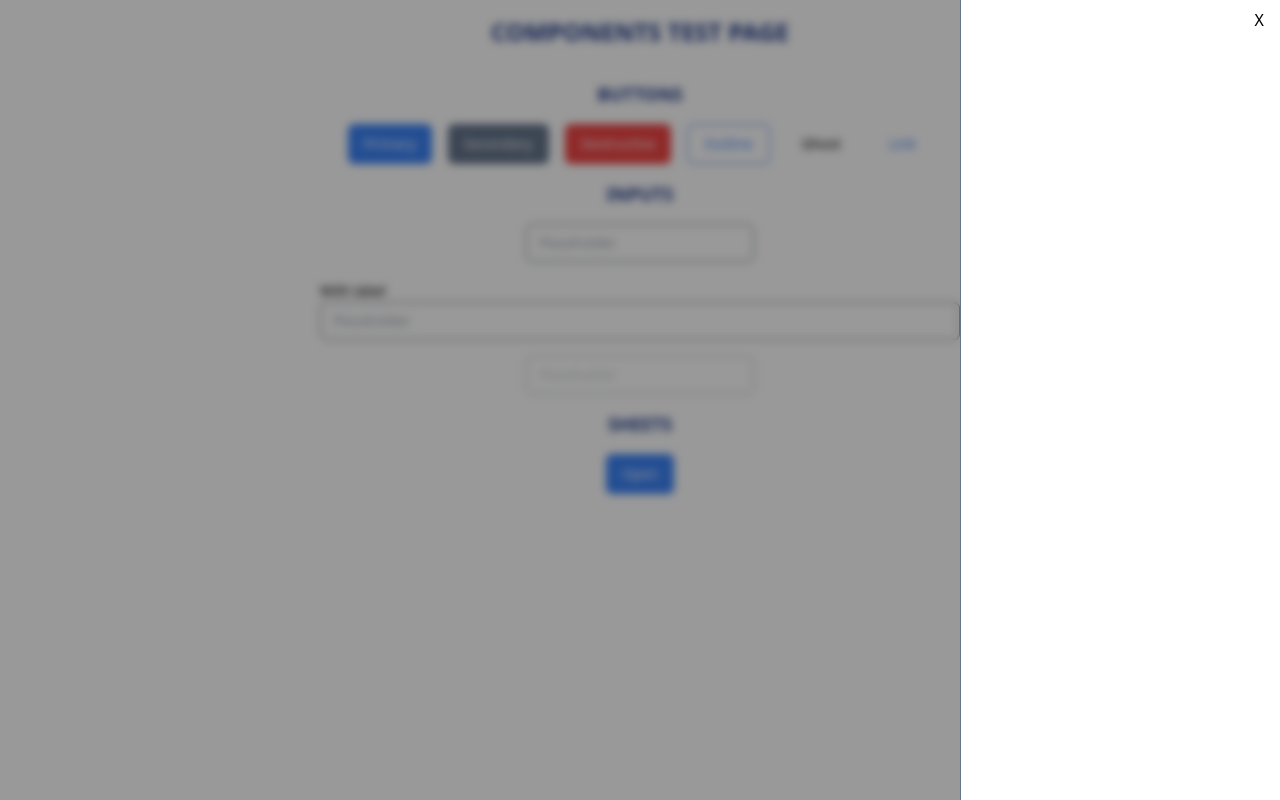
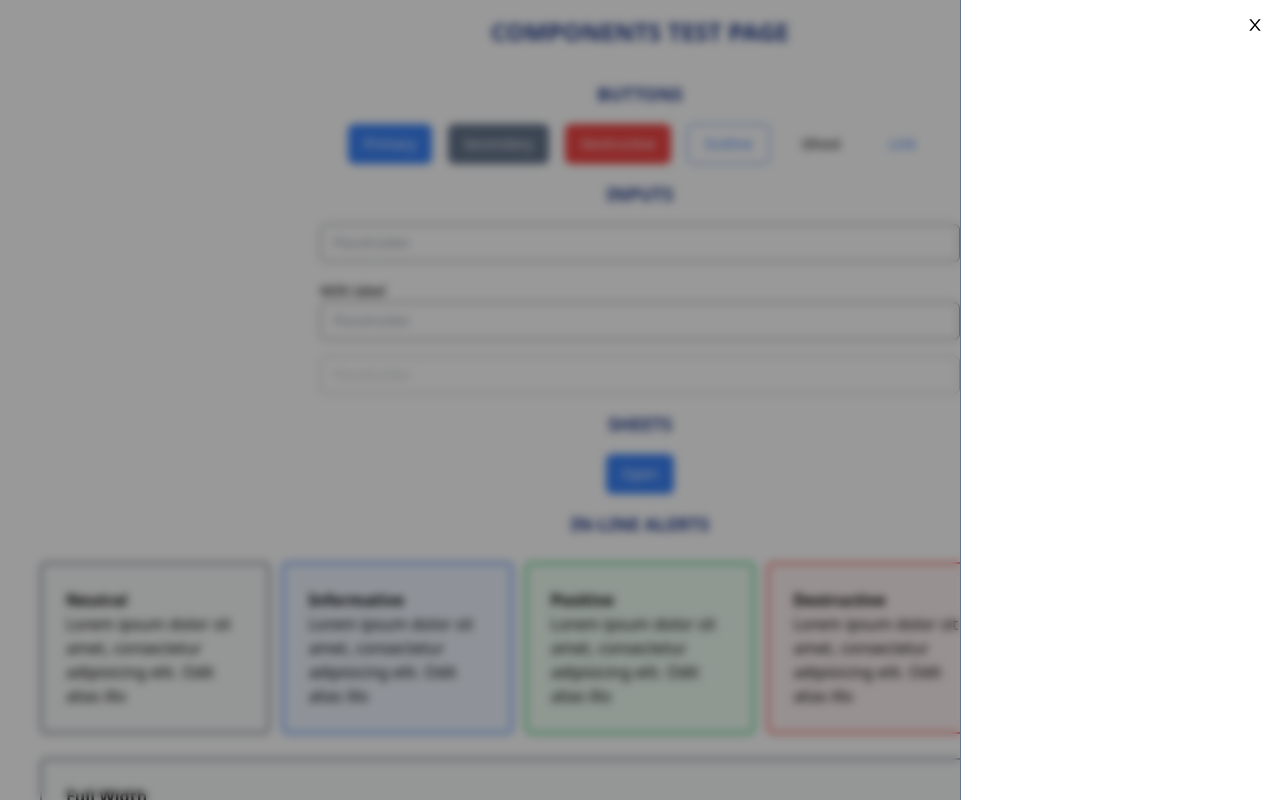
Before and after one commit to kharljhon14/admin-app, a Next.js app: page /test in a window 1280 px wide. Both pictures are taken after a click on the button "Open". Shown: the top 800 px of the page. Built offline with nearby package versions, Linux system fonts and the light colour scheme.

Commit message:
inline alert component

```diff
--- a/package.json
+++ b/package.json
@@ -26,6 +26,7 @@
     "react-dom": "18.2.0",
     "react-hook-form": "^7.45.2",
     "react-icons": "^4.10.1",
+    "react-loader-spinner": "^5.3.4",
     "tailwind-merge": "^1.14.0",
     "tailwindcss": "3.3.3",
     "typescript": "5.1.6",
--- a/src/app/layout.tsx
+++ b/src/app/layout.tsx
@@ -2,8 +2,8 @@ import './globals.css';
 import type { Metadata } from 'next';
 
 export const metadata: Metadata = {
-  title: 'Create Next App',
-  description: 'Generated by create next app',
+  title: 'Admin App',
+  description: 'Home page of the admin page',
 };
 
 export default function RootLayout({ children }: { children: React.ReactNode }) {
--- a/src/app/test/page.tsx
+++ b/src/app/test/page.tsx
@@ -5,6 +5,7 @@ import Label from '@/components/Label';
 import Sheet from '@/components/Sheet';
 import TextField from '@/components/TextField';
 import useSheet from '../../hooks/useSheet';
+import InlineAlert from '@/components/InlineAlert';
 
 export default function TestPage() {
   const { active, showSheet, hideSheet } = useSheet(false);
@@ -30,10 +31,13 @@ export default function TestPage() {
       <div className="space-y-4 flex flex-col items-center justify-center">
         <h2 className="text-center uppercase text-lg text-blue-900 font-semibold">Inputs</h2>
         <div className="flex flex-col items-center justify-center w-1/2 space-y-4">
+          <div className="w-full">
             <TextField
               placeholder="Placeholder"
               name={''}
             />
+          </div>
+
           <div className="w-full">
             <Label htmlFor="label">With label</Label>
             <TextField
@@ -42,11 +46,14 @@ export default function TestPage() {
               name={''}
             />
           </div>
+
+          <div className="w-full">
             <TextField
               disabled
               placeholder="Placeholder"
               name={''}
             />
+          </div>
         </div>
       </div>
 
@@ -60,6 +67,85 @@ export default function TestPage() {
           hideSheet={hideSheet}
         />
       </div>
+
+      <div className="w-full px-10 space-y-6">
+        <h2 className="text-center uppercase text-lg text-blue-900 font-semibold">
+          In-line Alerts
+        </h2>
+        <div className="flex items-center justify-center space-x-3">
+          <InlineAlert title="Neutral">
+            <div>
+              <h2>Lorem ipsum dolor sit amet, consectetur adipisicing elit. Odit alias illo</h2>
+            </div>
+          </InlineAlert>
+          <InlineAlert
+            title="Informative"
+            variant="informative"
+          >
+            <div>
+              <h2>Lorem ipsum dolor sit amet, consectetur adipisicing elit. Odit alias illo</h2>
+            </div>
+          </InlineAlert>
+          <InlineAlert
+            title="Positive"
+            variant="positive"
+          >
+            <div>
+              <h2>Lorem ipsum dolor sit amet, consectetur adipisicing elit. Odit alias illo</h2>
+            </div>
+          </InlineAlert>
+          <InlineAlert
+            title="Destructive"
+            variant="destructive"
+          >
+            <div>
+              <h2>Lorem ipsum dolor sit amet, consectetur adipisicing elit. Odit alias illo</h2>
+            </div>
+          </InlineAlert>
+          <InlineAlert
+            title="Warning"
+            variant="warning"
+          >
+            <div>
+              <h2>Lorem ipsum dolor sit amet, consectetur adipisicing elit. Odit alias illo</h2>
+            </div>
+          </InlineAlert>
+        </div>
+        <div className="space-y-4">
+          <InlineAlert
+            title="Full Width"
+            size="full"
+          >
+            <div>
+              <h2>Lorem ipsum dolor sit amet, consectetur adipisicing elit. Odit alias illo</h2>
+            </div>
+          </InlineAlert>
+          <InlineAlert
+            title="Half Width"
+            size="half"
+          >
+            <div>
+              <h2>Lorem ipsum dolor sit amet, consectetur adipisicing elit. Odit alias illo</h2>
+            </div>
+          </InlineAlert>
+          <InlineAlert
+            title="Large"
+            size="lg"
+          >
+            <div>
+              <h2>Lorem ipsum dolor sit amet, consectetur adipisicing elit. Odit alias illo</h2>
+            </div>
+          </InlineAlert>
+          <InlineAlert
+            title="Small"
+            size="sm"
+          >
+            <div>
+              <h2>Lorem ipsum dolor sit amet, consectetur adipisicing elit. Odit alias illo</h2>
+            </div>
+          </InlineAlert>
+        </div>
+      </div>
     </div>
   );
 }
--- a/src/components/Button.tsx
+++ b/src/components/Button.tsx
@@ -1,6 +1,7 @@
 import { cn } from '@/utils';
 import { VariantProps, cva } from 'class-variance-authority';
 import { ButtonHTMLAttributes, ReactNode } from 'react';
+import { RotatingLines } from 'react-loader-spinner';
 
 const buttonVariants = cva(
   'inline-flex items-center justify-center rounded-md text-sm font-medium transition-colors focus-visible:outline-none focus-visible:ring-2 focus-visible:ring-ring focus-visible:ring-offset-2 disabled:pointer-events-none disabled:opacity-50',
@@ -34,15 +35,26 @@ interface Props
     VariantProps<typeof buttonVariants> {
   children?: ReactNode;
   className?: string;
+  loading?: boolean;
 }
 
-export default function Button({ children, className, variant, size, ...props }: Props) {
+export default function Button({ children, className, variant, size, loading, ...props }: Props) {
   return (
     <button
       {...props}
       className={cn(buttonVariants({ variant, size, className }))}
     >
-      {children}
+      {loading ? (
+        <RotatingLines
+          strokeColor="white"
+          strokeWidth="5"
+          animationDuration="0.75"
+          width="20"
+          visible={true}
+        />
+      ) : (
+        children
+      )}
     </button>
   );
 }
--- /dev/null
+++ b/src/components/InlineAlert.tsx
@@ -0,0 +1,41 @@
+import { cn } from '@/utils';
+import { VariantProps, cva } from 'class-variance-authority';
+import { ReactNode } from 'react';
+
+const inlineAlertVariants = cva('border-2 p-6 rounded-md shadow-sm relative', {
+  variants: {
+    variant: {
+      default: 'border-gray-500 bg-gray-50',
+      informative: 'border-blue-500 bg-blue-50',
+      positive: 'border-green-500 bg-green-50',
+      destructive: 'border-red-500 bg-red-50',
+      warning: 'border-yellow-500 bg-yellow-50',
+    },
+    size: {
+      default: 'w-72',
+      lg: 'w-96',
+      sm: 'w-64',
+      full: 'w-full',
+      half: 'w-1/2',
+    },
+  },
+  defaultVariants: {
+    variant: 'default',
+    size: 'default',
+  },
+});
+
+interface Props extends VariantProps<typeof inlineAlertVariants> {
+  title?: string;
+  children?: ReactNode;
+  className?: string;
+}
+
+export default function InlineAlert({ title, children, className, variant, size }: Props) {
+  return (
+    <div className={cn(inlineAlertVariants({ variant, size, className }))}>
+      <h1 className="font-bold">{title}</h1>
+      {children}
+    </div>
+  );
+}
--- a/src/components/Sheet.tsx
+++ b/src/components/Sheet.tsx
@@ -1,6 +1,6 @@
 import { cn } from '@/utils';
-import { ReactNode } from 'react';
-
+import { ReactNode, useEffect } from 'react';
+import { AiOutlineClose } from 'react-icons/ai';
 interface Props {
   title?: string;
   children?: ReactNode;
@@ -9,6 +9,11 @@ interface Props {
 }
 
 export default function Sheet({ title, children, active, hideSheet }: Props) {
+  useEffect(() => {
+    if (active) document.body.style.overflowY = 'hidden';
+    else document.body.style.overflowY = 'visible';
+  }, [active]);
+
   return (
     <>
       <aside
@@ -21,9 +26,9 @@ export default function Sheet({ title, children, active, hideSheet }: Props) {
         <div className="relative h-full w-full">
           <button
             onClick={hideSheet}
-            className="absolute top-2 right-4 text-md"
+            className="absolute top-4 right-4 text-lg"
           >
-            X
+            <AiOutlineClose />
           </button>
 
           <div className="p-6">
@@ -33,8 +38,8 @@ export default function Sheet({ title, children, active, hideSheet }: Props) {
         </div>
       </aside>
       <div
-        className={`fixed  inset-0 backdrop-blur-sm transition-opacity duration-700 bg-black/40 ${
-          active ? 'opacity-100 w-screen h-screen z-40' : 'opacity-0 h-0 w-0'
+        className={`fixed inset-0 backdrop-blur-sm transition-opacity duration-700 bg-black/40 z-40 ${
+          active ? 'opacity-100' : 'opacity-0 pointer-events-none'
         }`}
       >
         <button
--- /dev/null
+++ b/src/constants/index.ts
@@ -0,0 +1 @@
+export const FIREBASE_USER_NOT_FOUND = 'auth/user-not-found';
```
Also changed, not shown: src/features/auth/Login.tsx (+25 -6 lines), src/features/auth/forms/LoginForm.tsx (+12 -2 lines), 1 other file (tests, documents, lock files or other folders). Lines whose indentation alone changed are shown as unchanged.
